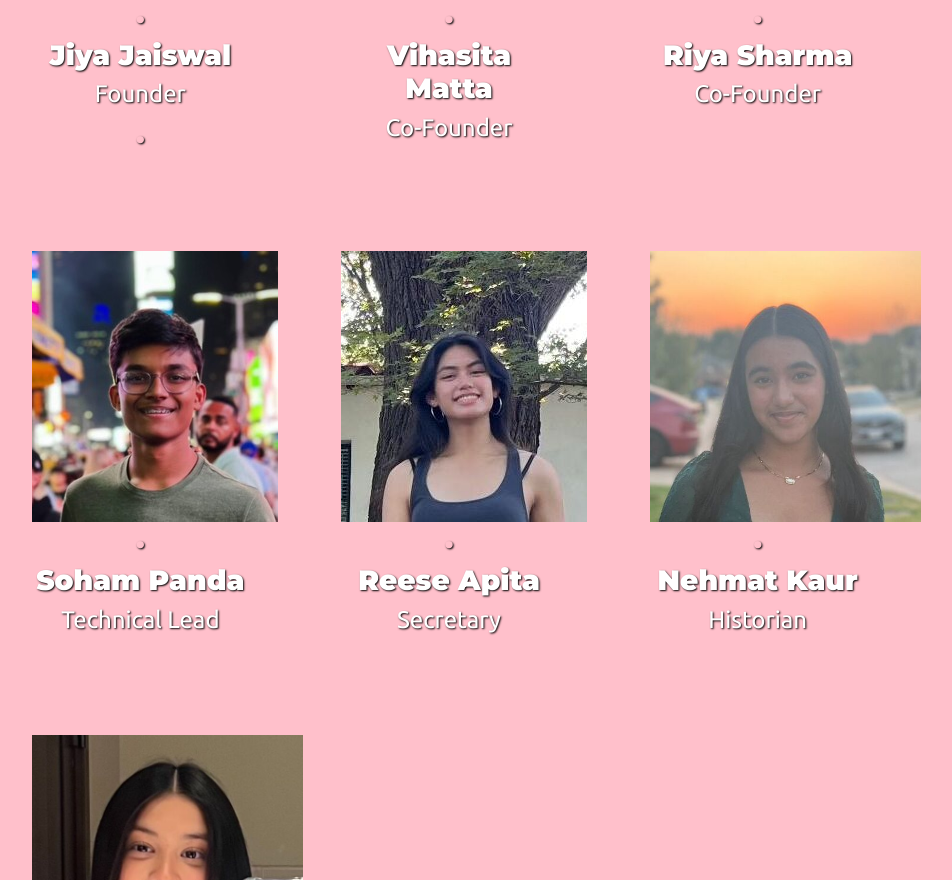
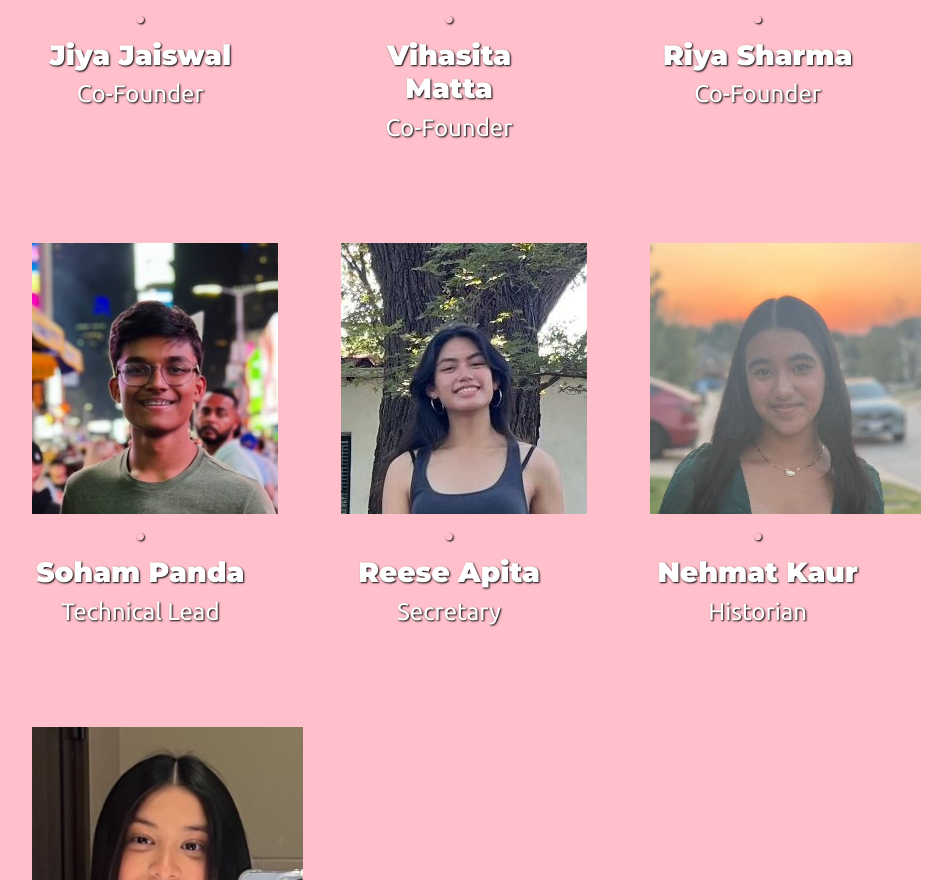
Before and after one commit to cozyat/rhhs-womens-way, a plain HTML site: page teamprofile.html in a window 1280 px wide. Shown: the part 874-1754 px from the top of the page, without its empty margins (191-1143 px from the left). Drawn offline with nearby package versions, Linux system fonts and the light colour scheme.

Commit message:
some other updates

```diff
--- a/teamprofile.html
+++ b/teamprofile.html
@@ -78,9 +78,7 @@
           <img src="images/jiya.png" alt="Jiya">
           <h3 style="color: pink; font-family: 'Montserrat', sans-serif;">.</h3>
           <h3 style="font-family: 'Montserrat', sans-serif;">Jiya Jaiswal</h3>
-          <h4 style="font-family: 'Ubuntu', sans-serif;">Founder</h4>
-
-          <h3 style="color: pink; font-family: 'Montserrat', sans-serif;">.</h3>
+          <h4 style="font-family: 'Ubuntu', sans-serif;">Co-Founder</h4>
         </div>
 
         <div class="col-lg-4 col-md-12 feature-box">
```
